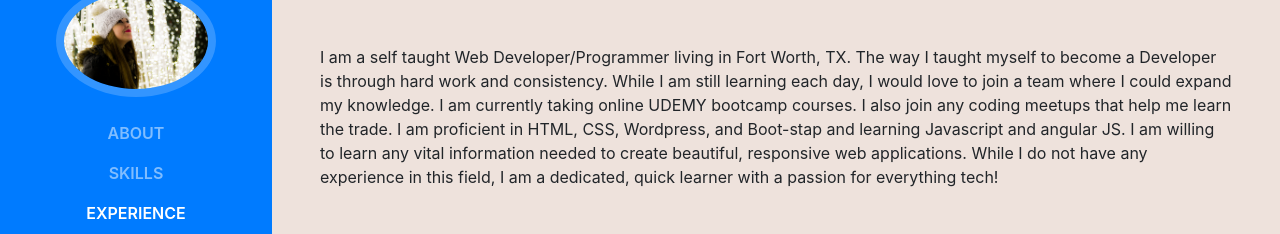
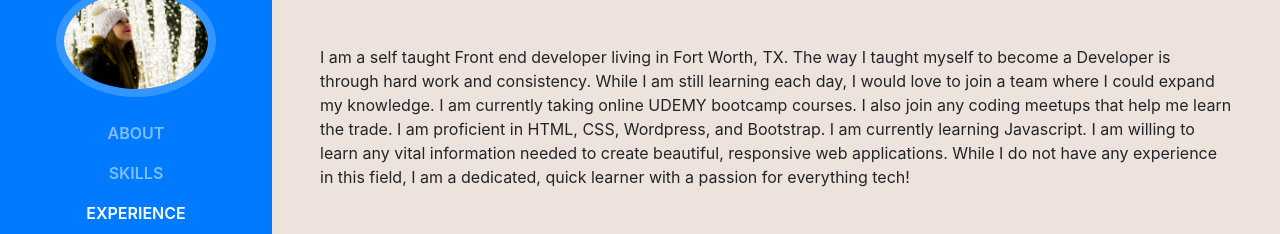
Before and after one commit to DanieMeas/resume, a website with bundled scripts: page index.html in a window 1280 px wide. Shown: the part 295-529 px from the top of the page. Built offline with nearby package versions, Linux system fonts and the light colour scheme; a web font is replaced by a local one.

```diff
--- a/index.html
+++ b/index.html
@@ -65,7 +65,7 @@
             <a href="mailto:danie.meas@gmail.com">Danie.Meas@gmail.com</a>
           </div>
 
-          <p class="mb-5">I am a self taught Web Developer/Programmer living in Fort Worth, TX. The way I taught myself to become a Developer is through hard work and consistency. While I am still learning each day, I would love to join a team where I could expand my knowledge. I am currently taking online UDEMY bootcamp courses. I also join any coding meetups that help me learn the trade.  I am proficient in HTML, CSS, Wordpress, and Boot-stap and learning Javascript and angular JS. I am willing to learn any vital information needed to create beautiful, responsive web applications. While I do not have any experience in this field, I am a dedicated, quick learner with a passion for everything tech!
+          <p class="mb-5">I am a self taught Front end developer living in Fort Worth, TX. The way I taught myself to become a Developer is through hard work and consistency. While I am still learning each day, I would love to join a team where I could expand my knowledge. I am currently taking online UDEMY bootcamp courses. I also join any coding meetups that help me learn the trade.  I am proficient in HTML, CSS, Wordpress, and Bootstrap. I am currently learning Javascript. I am willing to learn any vital information needed to create beautiful, responsive web applications. While I do not have any experience in this field, I am a dedicated, quick learner with a passion for everything tech!
            </p>
           <ul class="list-inline list-social-icons mb-0">
 
```
